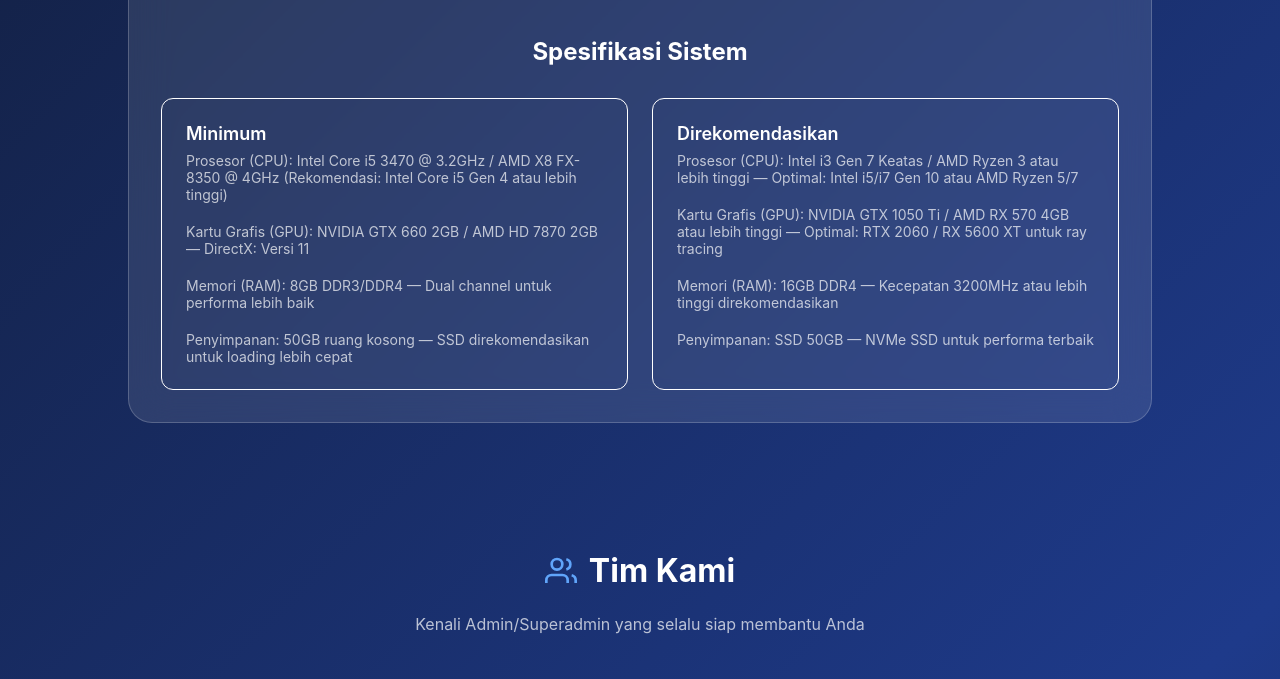
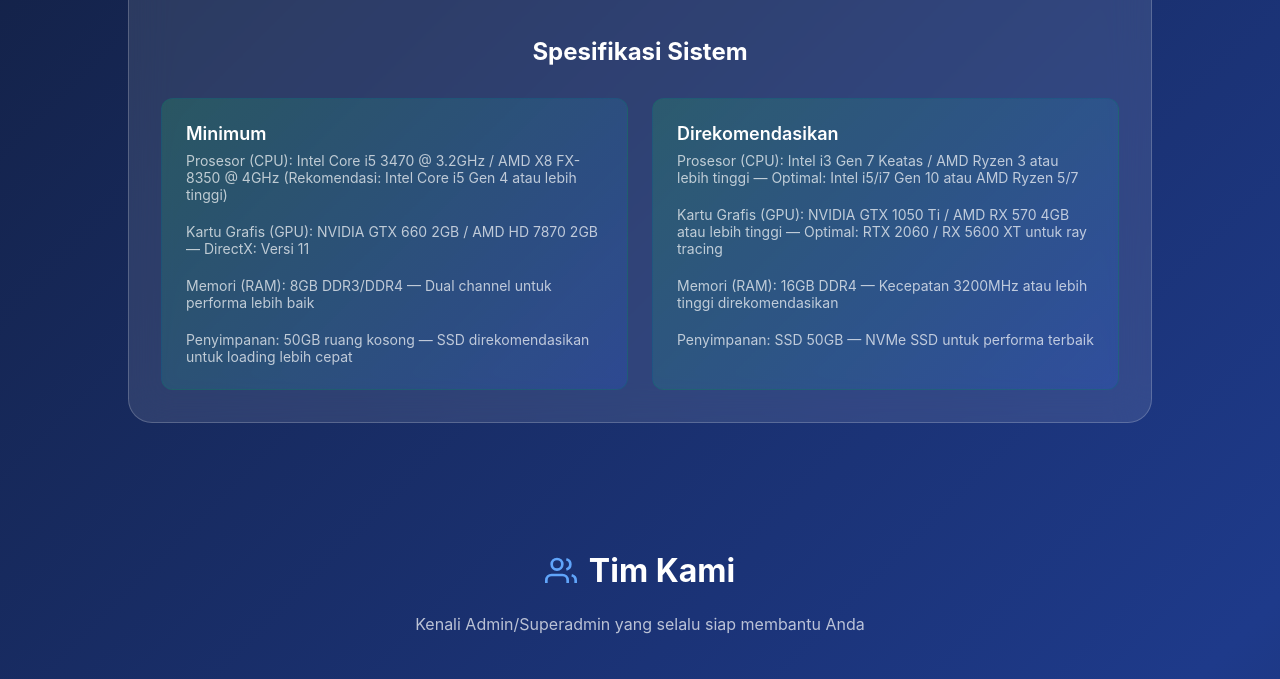
Before and after one commit to aethyrnox/ORIGINRP, a plain HTML site: page index.html in a window 1280 px wide. Shown: the part 956-1635 px from the top of the page. Drawn offline with Linux system fonts and the light colour scheme.

Commit message:
Update style.css

```diff
--- a/style.css
+++ b/style.css
@@ -199,6 +199,11 @@ body {
     border-color: rgba(96, 165, 250, 0.3);
 }
 
+.feature-green {
+    background: linear-gradient(135deg, rgba(34, 197, 94, 0.2), rgba(37, 99, 235, 0.2));
+    border-color: rgba(5, 110, 105, 0.3);
+}
+
 .feature-purple {
     background: linear-gradient(135deg, rgba(168, 85, 247, 0.2), rgba(147, 51, 234, 0.2));
     border-color: rgba(168, 85, 247, 0.3);
@@ -217,6 +222,10 @@ body {
 
 .feature-blue .feature-title {
     color: #60a5fa;
+}
+
+.feature-green .feature_title {
+    color: #60fa7f
 }
 
 .feature-purple .feature-title {
```
